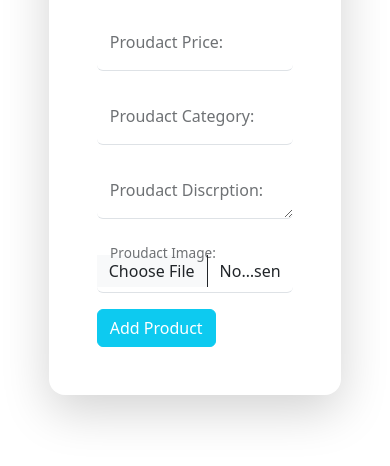
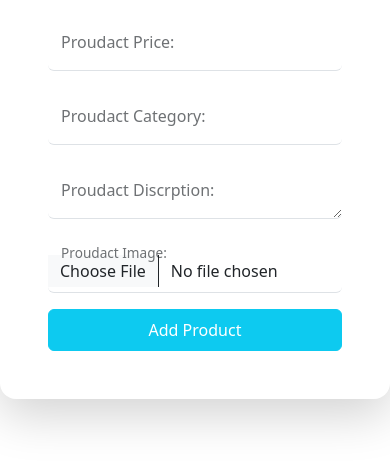
Before and after one commit to 0xalmo0ne/CRUD-App, a plain HTML site: page index.html in a window 390 px wide. Shown: the part 264-730 px from the top of the page. Drawn offline with Linux system fonts and the light colour scheme; some packages are replaced by stand-ins of ours; a script that the page names is missing.

Commit message:
Edit: improved mobile design

```diff
--- a/CSS/Main.css
+++ b/CSS/Main.css
@@ -17,3 +17,17 @@ h1 {
   opacity: 0.5;
   transition: 0.3s;
 }
+
+
+
+
+
+
+
+/*! Media Quary */
+@media (max-width: 768px) {
+  section {
+    padding: 1.5rem;
+    margin: 1rem;
+  }
+}
--- a/index.html
+++ b/index.html
@@ -9,7 +9,7 @@
 </head>
 <body>
 
-  <section class="mx-auto w-75 mt-15 shadow-lg rounded-4 p-5">
+  <section class="mx-auto container  mt-15 shadow-lg rounded-4 p-5">
     <div class="mx-auto">
           <h1 class="text-center text-info fw-bolder fst-italic">
       CRUD
@@ -46,7 +46,7 @@
   <label for="Proudact Image">Proudact Image:</label>
 </div>
 
-<button type="button" onclick="addProduct();" class="btn btn-info text-white">Add Product</button>
+<button type="button" onclick="addProduct();" class="btn btn-info text-white w-100 py-2">Add Product</button>
   </section>
 
   <script src="JS/Main.js"></script>
```
